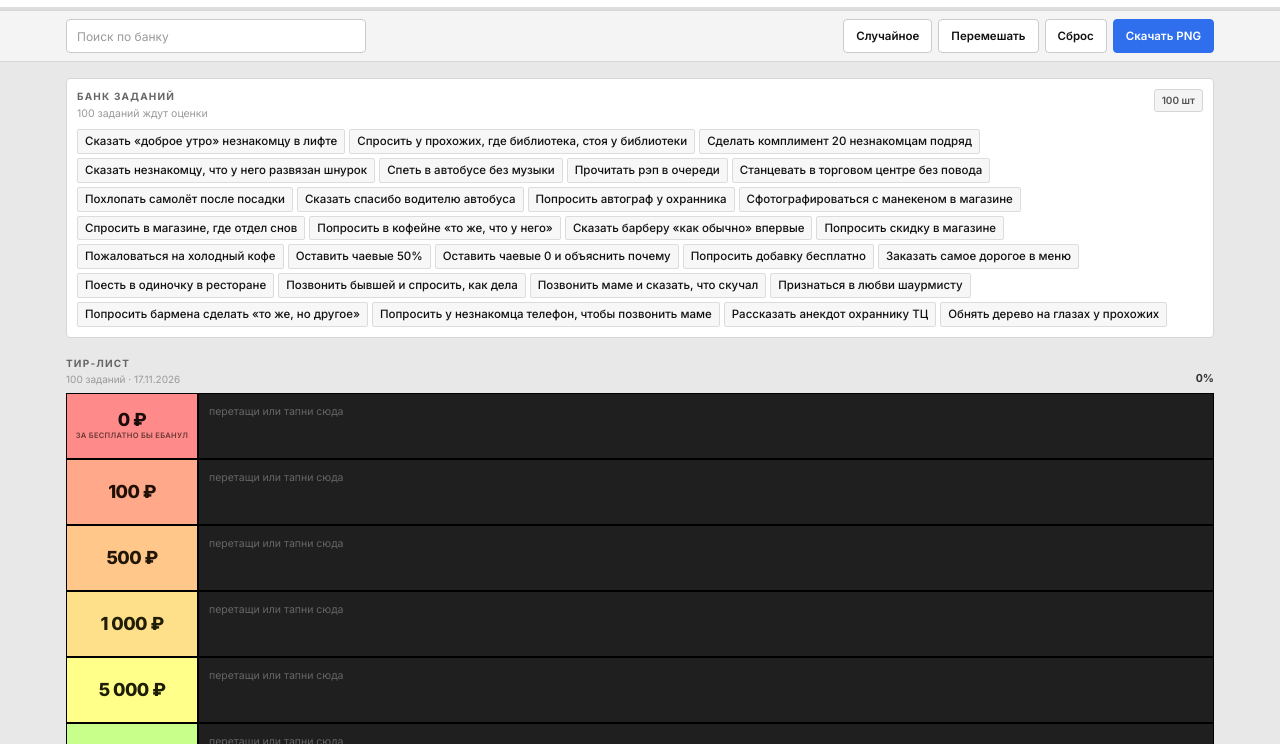
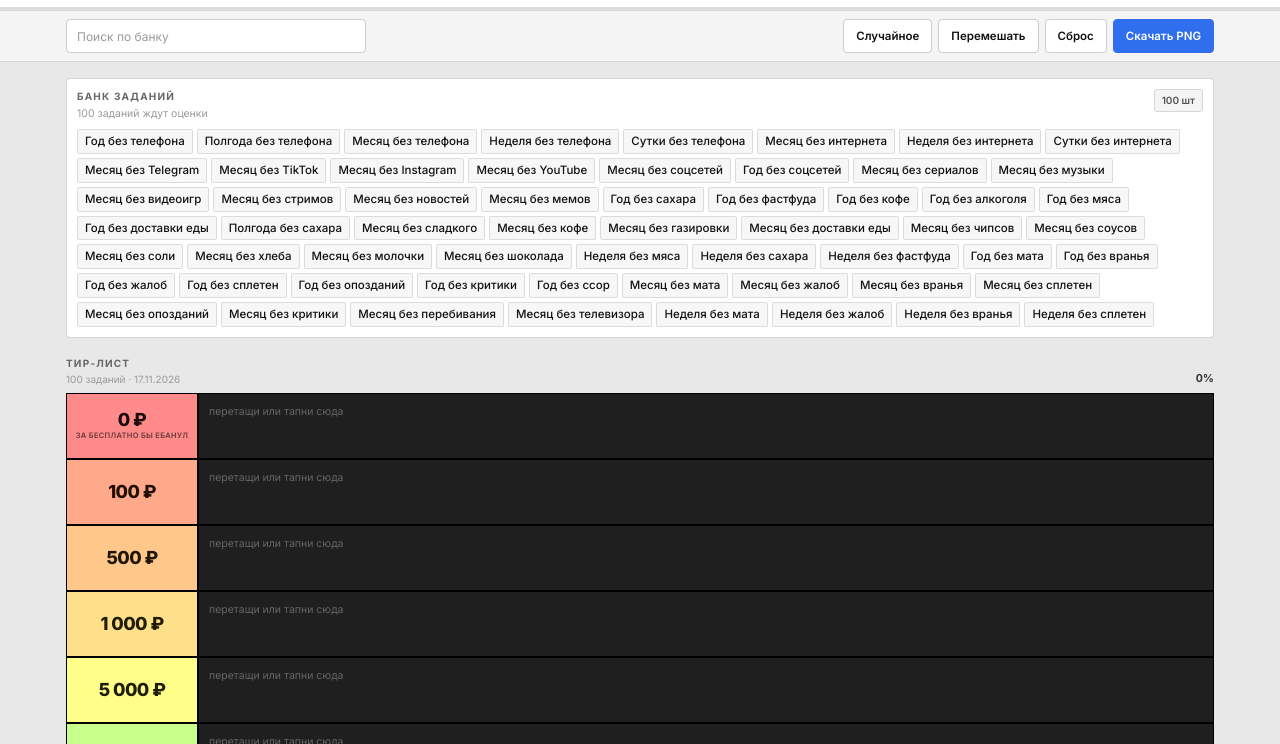
Before and after one commit to gemaro1y/money-tierlist, a plain HTML site: page index.html in a window 1280 px wide. Shown: the part 53-797 px from the top of the page. Drawn offline with nearby package versions, Linux system fonts and the light colour scheme.

Commit message:
Switch list to willpower challenges

```diff
--- a/data.js
+++ b/data.js
@@ -23,117 +23,117 @@ const VALUES = {
 };
 
 const ITEMS = [
-  // люди и неловкие ситуации
-  'Сказать «доброе утро» незнакомцу в лифте',
-  'Спросить у прохожих, где библиотека, стоя у библиотеки',
-  'Сделать комплимент 20 незнакомцам подряд',
-  'Сказать незнакомцу, что у него развязан шнурок',
-  'Спеть в автобусе без музыки',
-  'Прочитать рэп в очереди',
-  'Станцевать в торговом центре без повода',
-  'Похлопать самолёт после посадки',
-  'Сказать спасибо водителю автобуса',
-  'Попросить автограф у охранника',
-  'Сфотографироваться с манекеном в магазине',
-  'Спросить в магазине, где отдел снов',
-  'Попросить в кофейне «то же, что у него»',
-  'Сказать барберу «как обычно» впервые',
-  'Попросить скидку в магазине',
-  'Пожаловаться на холодный кофе',
-  'Оставить чаевые 50%',
-  'Оставить чаевые 0 и объяснить почему',
-  'Попросить добавку бесплатно',
-  'Заказать самое дорогое в меню',
-  'Поесть в одиночку в ресторане',
-  'Позвонить бывшей и спросить, как дела',
-  'Позвонить маме и сказать, что скучал',
-  'Признаться в любви шаурмисту',
-  'Попросить бармена сделать «то же, но другое»',
-  'Попросить у незнакомца телефон, чтобы позвонить маме',
-  'Рассказать анекдот охраннику ТЦ',
-  'Обнять дерево на глазах у прохожих',
-  'Поздороваться за руку с десятью людьми',
-  'Объяснить чужому ребёнку, что Деда Мороза нет',
+  // телефон и интернет
+  'Год без телефона',
+  'Полгода без телефона',
+  'Месяц без телефона',
+  'Неделя без телефона',
+  'Сутки без телефона',
+  'Месяц без интернета',
+  'Неделя без интернета',
+  'Сутки без интернета',
+  'Месяц без Telegram',
+  'Месяц без TikTok',
+  'Месяц без Instagram',
+  'Месяц без YouTube',
+  'Месяц без соцсетей',
+  'Год без соцсетей',
+  'Месяц без сериалов',
+  'Месяц без музыки',
+  'Месяц без видеоигр',
+  'Месяц без стримов',
+  'Месяц без новостей',
+  'Месяц без мемов',
 
-  // работа, учёба и деньги
-  'Выйти на работу в субботу',
-  'Взять сверхурочную смену',
-  'Ответить на рабочие письма в отпуске',
-  'Провести созвон в восемь утра',
-  'Сделать презентацию за ночь',
-  'Выслушать начальника 40 минут',
-  'Согласиться на все правки',
-  'Переделать отчёт три раза',
-  'Заменить коллегу на неделю',
-  'Остаться за старшего',
-  'Сказать начальнику «я устал»',
-  'Сказать на созвоне «я не понял ни слова»',
-  'Признаться, что не сделал задачу',
-  'Уйти с работы ровно в 18:00 неделю',
-  'Не отвечать на рабочие сообщения после 20:00 неделю',
-  'Попросить повышение',
-  'Отказаться от неудобной просьбы',
-  'Вернуть товар в магазин без чека',
-  'Стрельнуть запретку на стриме',
-  'Написать заявление на отпуск в стихах',
+  // еда
+  'Год без сахара',
+  'Год без фастфуда',
+  'Год без кофе',
+  'Год без алкоголя',
+  'Год без мяса',
+  'Год без доставки еды',
+  'Полгода без сахара',
+  'Месяц без сладкого',
+  'Месяц без кофе',
+  'Месяц без газировки',
+  'Месяц без доставки еды',
+  'Месяц без чипсов',
+  'Месяц без соусов',
+  'Месяц без соли',
+  'Месяц без хлеба',
+  'Месяц без молочки',
+  'Месяц без шоколада',
+  'Неделя без мяса',
+  'Неделя без сахара',
+  'Неделя без фастфуда',
 
-  // еда и самоконтроль
-  'Съесть ложку соли',
-  'Съесть лимон целиком',
-  'Съесть острый перец',
-  'Съесть ложку васаби',
-  'Съесть сырую луковицу',
-  'Выпить литр молока за пять минут',
-  'Съесть кило мороженого за раз',
-  'Съесть 20 блинов',
-  'Заказать пиццу и съесть только корку',
-  'Есть только гречку неделю',
-  'Есть только доширак месяц',
-  'Месяц без сахара',
-  'Месяц без кофе',
-  'Выпить три литра воды за час',
-  'Приготовить борщ на всю неделю',
-  'Испечь пирог и угостить всех',
-  'Сходить в магазин по чужому списку',
-  'Съесть детское пюре на камеру',
+  // привычки
+  'Год без мата',
+  'Год без вранья',
+  'Год без жалоб',
+  'Год без сплетен',
+  'Год без опозданий',
+  'Год без критики',
+  'Год без ссор',
+  'Месяц без мата',
+  'Месяц без жалоб',
+  'Месяц без вранья',
+  'Месяц без сплетен',
+  'Месяц без опозданий',
+  'Месяц без критики',
+  'Месяц без перебивания',
+  'Месяц без телевизора',
+  'Неделя без мата',
+  'Неделя без жалоб',
+  'Неделя без вранья',
+  'Неделя без сплетен',
+  'День без жалоб',
 
-  // соцсети и публичность
-  'Выложить селфи без фильтра',
-  'Удалить TikTok на неделю',
-  'Не заходить в Telegram сутки',
-  'Отдать пароль от телефона другу на день',
-  'Показать экран друзьям на 10 минут',
-  'Выйти в эфир и молчать 10 минут',
-  'Прочитать вслух свой дневник',
-  'Сменить имя в соцсетях на «Бутерброд»',
-  'Поставить на аву кота на месяц',
-  'Записать голосовое на 10 минут',
+  // комфорт и вещи
+  'Год без новых вещей',
+  'Год без такси',
+  'Год без интернет-магазинов',
+  'Год без телевизора',
+  'Месяц без такси',
+  'Месяц без интернет-магазинов',
+  'Месяц без шопинга',
+  'Месяц без лифта',
+  'Месяц без горячего душа',
+  'Месяц без кондиционера',
+  'Месяц без микроволновки',
+  'Неделя без горячего душа',
+  'Неделя без лифта',
+  'Неделя без шопинга',
+  'Неделя без такси',
 
-  // спорт и тело
-  'Сделать 100 приседаний за подход',
-  'Простоять в планке пять минут',
-  'Отжаться 50 раз',
-  'Пробежать 5 км в шесть утра',
-  'Пробежать полумарафон',
-  'Отходить месяц в зал без пропусков',
-  'Принимать холодный душ 30 дней',
-  'Искупаться в проруби',
-  'Прыгнуть с парашютом',
-  'Покататься на самом страшном аттракционе',
-  'Сходить на тренировку по боксу',
-  'Спать на полу неделю',
-  'Просыпаться в пять утра неделю',
-  'Делать 10 000 шагов каждый день месяц',
-  'Неделю не пользоваться лифтом',
+  // деньги и работа
+  'Год без кредитов',
+  'Год без спонтанных покупок',
+  'Месяц без спонтанных покупок',
+  'Месяц без кредитки',
+  'Месяц без платных подписок',
+  'Месяц без кофе с собой',
+  'Месяц без обедов вне дома',
+  'Месяц без работы после 18:00',
+  'Месяц без рабочих чатов в отпуске',
+  'Неделя без трат',
+  'Сутки без трат',
+  'Неделя без рабочих чатов',
 
-  // характер и быт без бытовухи
-  'Пожить сутки без денег',
-  'Поехать на случайном автобусе до конечной',
-  'Пройтись по городу без карты',
-  'Отдать свой обед коллеге',
-  'Взять выходной без планов',
-  'Провести день без жалоб',
-  'Неделя без мата'
+  // отношения и досуг
+  'Год без бывших',
+  'Месяц без свиданий',
+  'Месяц без новых знакомств',
+  'Месяц без кино',
+  'Месяц без кафе',
+  'Месяц без путешествий',
+  'Месяц без общественного транспорта',
+  'Месяц без машины',
+  'Неделя без кафе',
+  'Неделя без кино',
+  'Неделя без общественного транспорта',
+  'Неделя без машины',
+  'Год без отпуска'
 ].map((text, index) => ({
   id: 'i' + String(index + 1).padStart(3, '0'),
   text
--- a/index.html
+++ b/index.html
@@ -4,7 +4,7 @@
   <meta charset="utf-8">
   <meta name="viewport" content="width=device-width, initial-scale=1, viewport-fit=cover">
   <title>Что бы я сделал за... — тир-лист</title>
-  <meta name="description" content="Тир-лист на 100 житейских заданий: растащи по суммам от «за бесплатно» до «ни за какие деньги». Сохраняется автоматически.">
+  <meta name="description" content="Тир-лист на 100 испытаний на силу воли: от «год без телефона» до «сутки без трат». Растащи по суммам от «за бесплатно» до «ни за какие деньги».">
   <meta name="theme-color" content="#e8e8e8">
   <meta property="og:title" content="Что бы я сделал за... — тир-лист">
   <meta property="og:description" content="100 заданий, 8 тиров. Выбор, драг, экспорт в PNG.">
```
Also changed, not shown: 1 other file.
